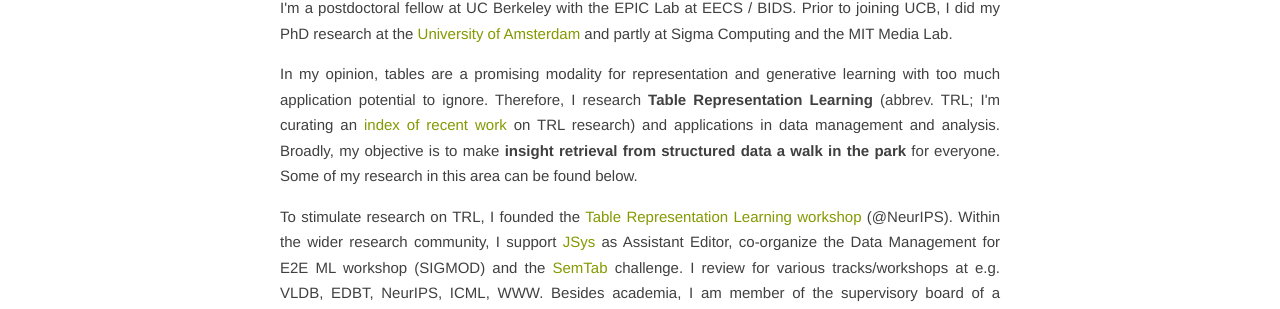
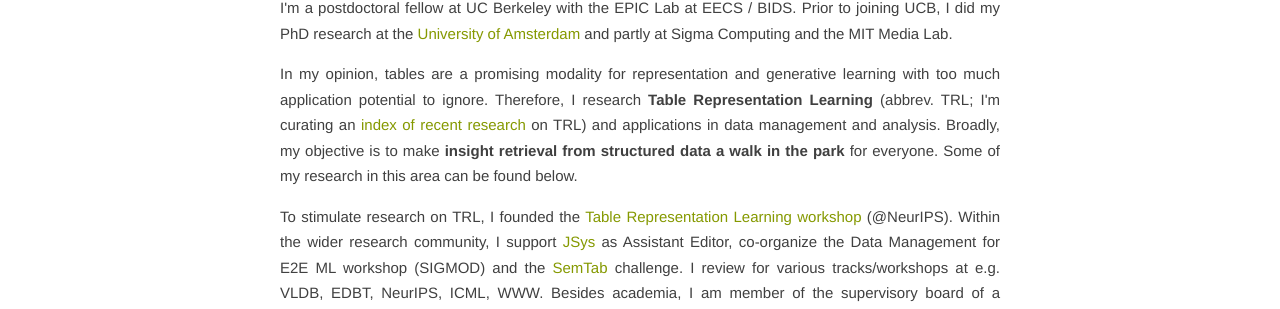
Before and after one commit to madelonhulsebos/madelonhulsebos.github.io, a Jekyll site: the page built from index.html, in a window 1280 px wide. Shown: the part 379-688 px from the top of the page. Built offline with Jekyll 4.4.1, drawn with Linux system fonts in a browser that asks for light colours; the list of posts is cut into pages by our own code.

Commit message:
fix typos

```diff
--- a/_pages/trl.html
+++ b/_pages/trl.html
@@ -5,7 +5,7 @@ permalink: /trl/
 
 <h2>Table Representation Learning index (WIP)</h2>
 
-<div class="frame">Below you can find a list of interesting research on table representation learning (TRL) across the NLP/DB/MLP communities.
+<div class="frame">Below you can find a list of interesting research on table representation learning (TRL) across the NLP/DB/ML communities.
 Interested in this area? You may also be interested in:
 <ul>
 <li>TRL mailinglist: <a href="https://forms.gle/1k5y3YMzojSfqDyd8" target="blank">https://forms.gle/1k5y3YMzojSfqDyd8</a></li>
--- a/index.html
+++ b/index.html
@@ -24,7 +24,7 @@ layout: default
 
   <p>
   In my opinion, tables are a promising modality for representation and generative learning with too much application potential to ignore.
-  Therefore, I research <b>Table Representation Learning</b> (abbrev. TRL; I'm curating an <a href="{{ site.baseurl }}/trl" target="blank">index of recent work</a> on TRL research) and applications in data management and analysis.
+  Therefore, I research <b>Table Representation Learning</b> (abbrev. TRL; I'm curating an <a href="{{ site.baseurl }}/trl" target="blank">index of recent research</a> on TRL) and applications in data management and analysis.
   Broadly, my objective is to make <b>insight retrieval from structured data a walk in the park</b> for everyone. Some of my research in this area can be found below.
   </p>
 
```
